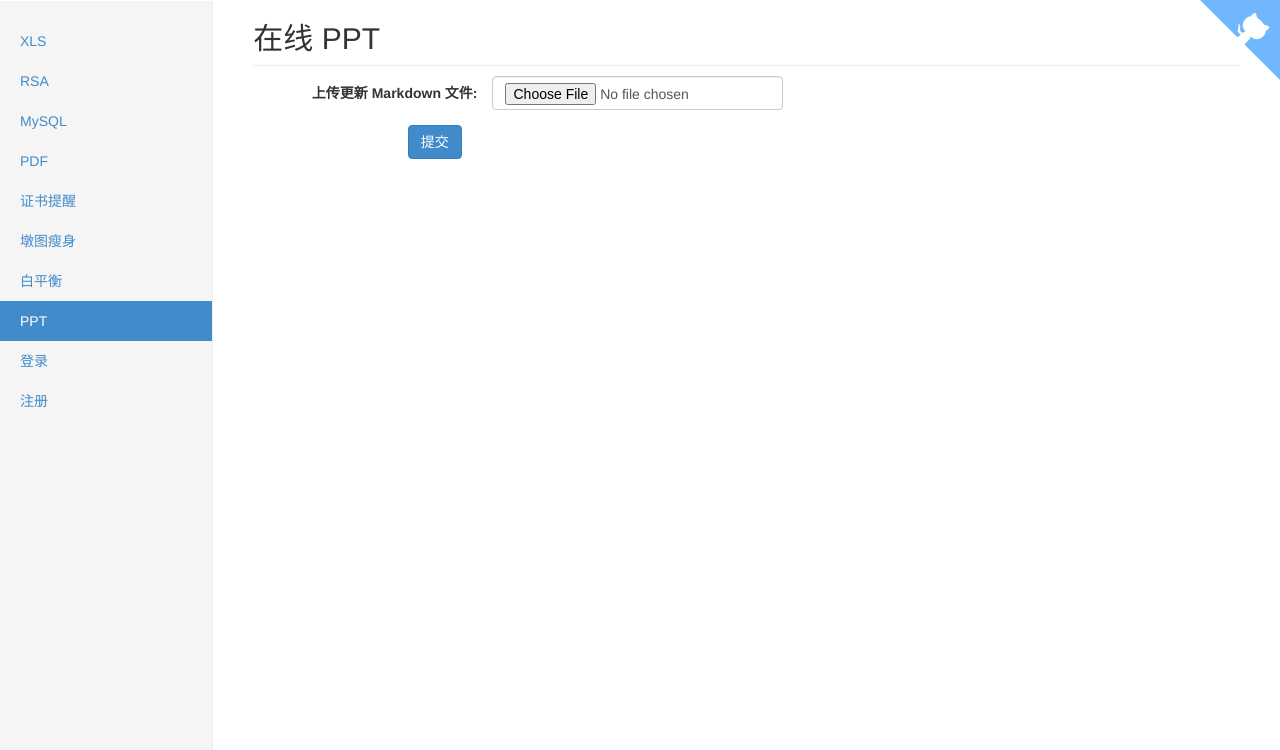
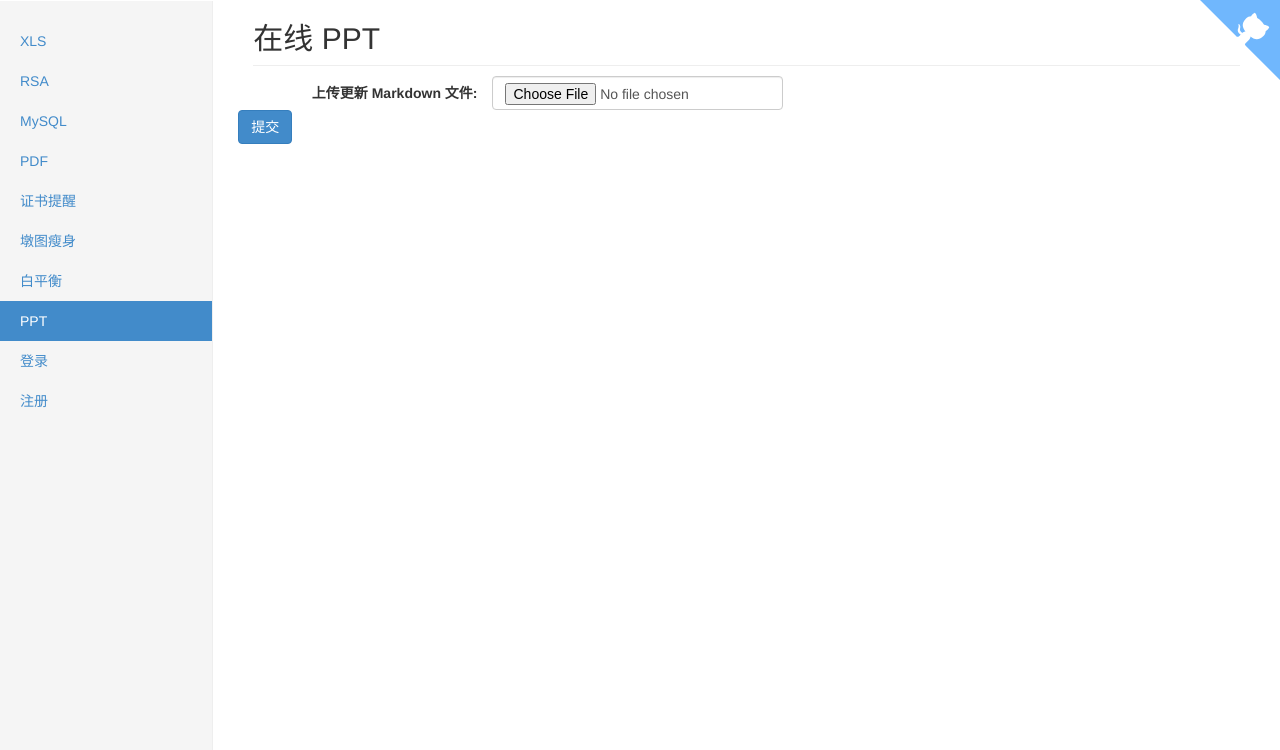
Before and after one commit to taojy123/AthenaTools, a Django app: template templates/ppt.html in a window 1280 px wide. Shown: the part 50-800 px from the top of the page. Run offline with Django 3.2, Linux system fonts and the light colour scheme; the template is opened without the code that fills it, so the values that code supplies are empty; some libraries are stand-ins or nearby versions.

Commit message:
improve ppt

```diff
--- a/templates/ppt.html
+++ b/templates/ppt.html
@@ -12,7 +12,7 @@
 
     {% if finish %}
         <div class="alert alert-success">
-            打开 http://ppt.tslow.cn , 查看PPT
+            请打开 <a href="http://ppt.tslow.cn" target="_blank">http://ppt.tslow.cn</a>> 查看PPT
         </div>
     {% endif %}
 
@@ -21,10 +21,6 @@
         <div class="form-group">
             <label class="col-sm-3 control-label" >上传更新 Markdown 文件:</label>
             <input class="form-control" type="file" name='file' id="file">
-        </div>
-
-        <div class="form-group">
-            <label  class="col-sm-2 control-label" ></label>
             <input type="submit" name="submit" class="btn btn-primary" value="提交">
         </div>
 
```
